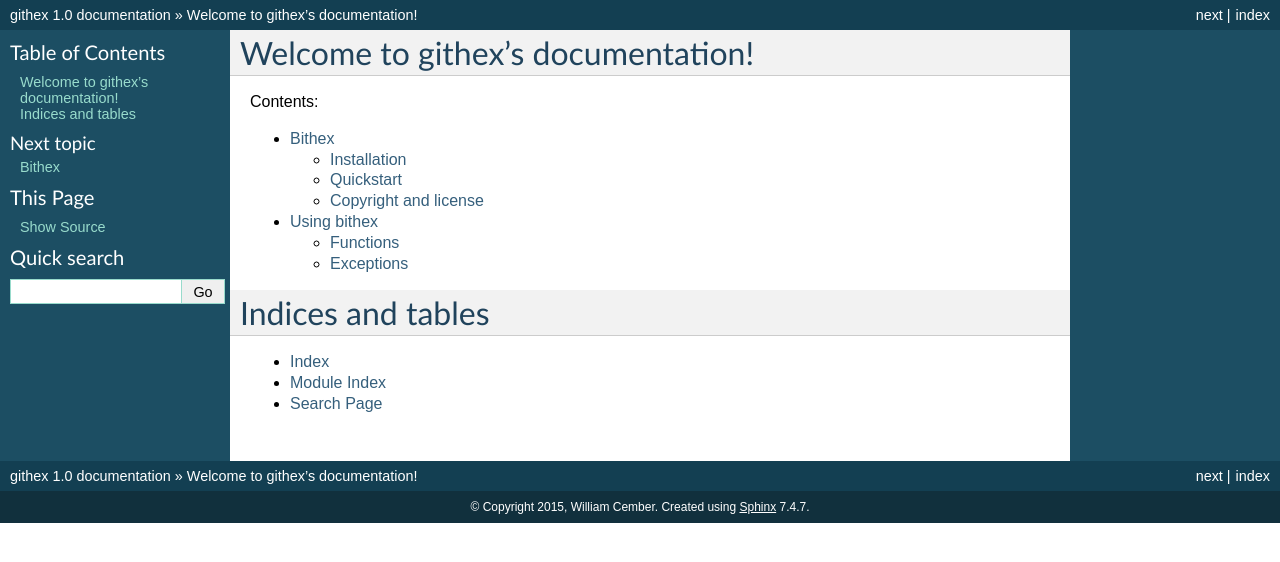
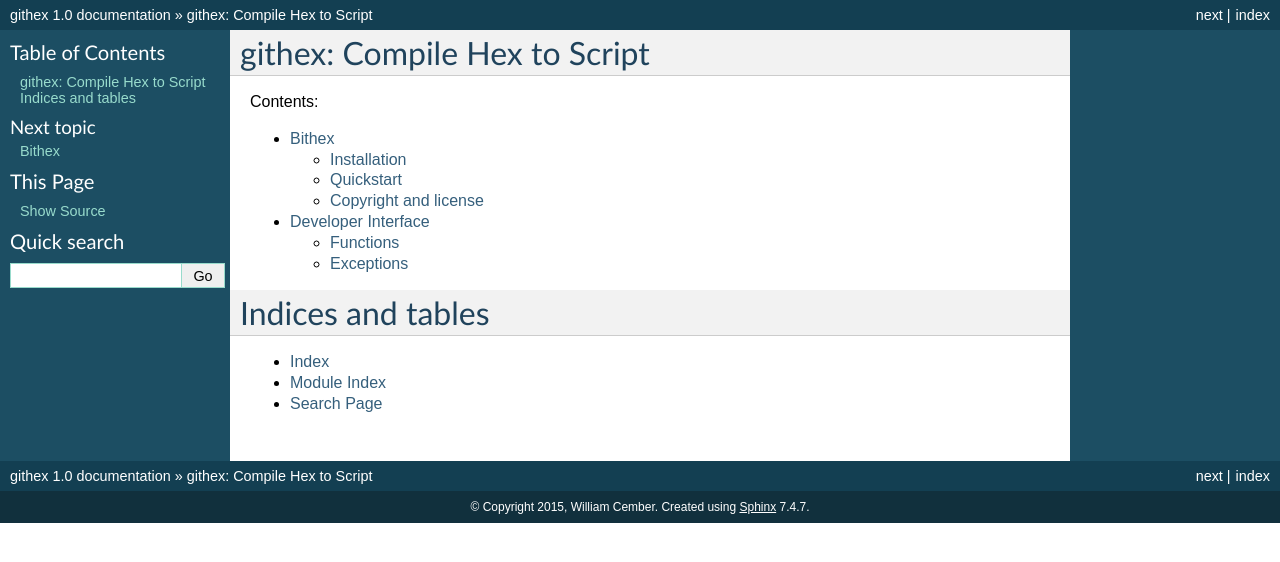
Before and after one commit to wcember/bithex, a Sphinx documentation site: the page built from docs/source/index.rst, in a window 1280 px wide. Shown: the top 562 px of the page. Built offline with Sphinx 7.4.7, drawn with Linux system fonts in a browser that asks for light colours.

Commit message:
documentation:

```diff
--- a/docs/source/using_bithex.rst
+++ b/docs/source/developer_interface.rst
@@ -1,4 +1,4 @@
-Using bithex
+Developer Interface
 **************************
 
 Functions
--- a/docs/source/index.rst
+++ b/docs/source/index.rst
@@ -1,9 +1,5 @@
-.. githex documentation master file, created by
-   sphinx-quickstart on Sun Feb 01 16:37:00 2015.
-   You can adapt this file completely to your liking, but it should at least
-   contain the root `toctree` directive.
 
-Welcome to githex's documentation!
+githex: Compile Hex to Script
 ==================================
 
 Contents:
@@ -12,7 +8,7 @@
    :maxdepth: 2
 
    bithex_cover
-   using_bithex
+   developer_interface
 
 
 
```
